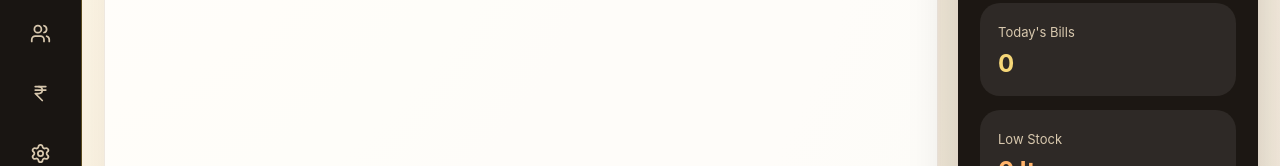
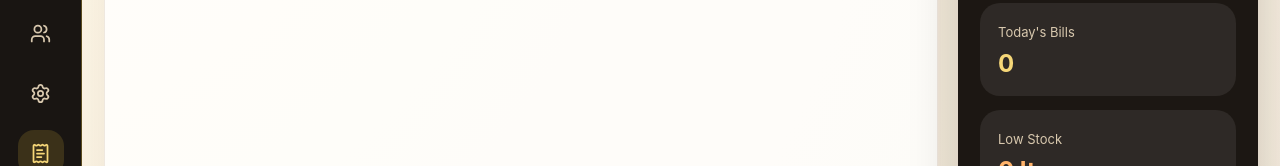
Before and after one commit to fr-rehanarif/Rajni_frontend, a React app: page /app/bill-history in a window 1280 px wide. Shown: the part 262-428 px from the top of the page. Built offline with nearby package versions, Linux system fonts and the light colour scheme; no server answers; the HTML template or start-up script is replaced by a standard one.

Commit message:
Added Normal UPDATE

```diff
--- a/src/components/Sidebar.jsx
+++ b/src/components/Sidebar.jsx
@@ -25,7 +25,6 @@ function Sidebar() {
         <NavLink to="/app/billing"><ReceiptText /></NavLink>
         <NavLink to="/app/inventory"><Package /></NavLink>
         <NavLink to="/app/customers"><Users /></NavLink>
-        <NavLink to="/app/expenses"><IndianRupee /></NavLink>
         <NavLink to="/app/settings"><Settings /></NavLink>
         <NavLink to="/app/bill-history"><ReceiptText /></NavLink>
       </nav>
```
